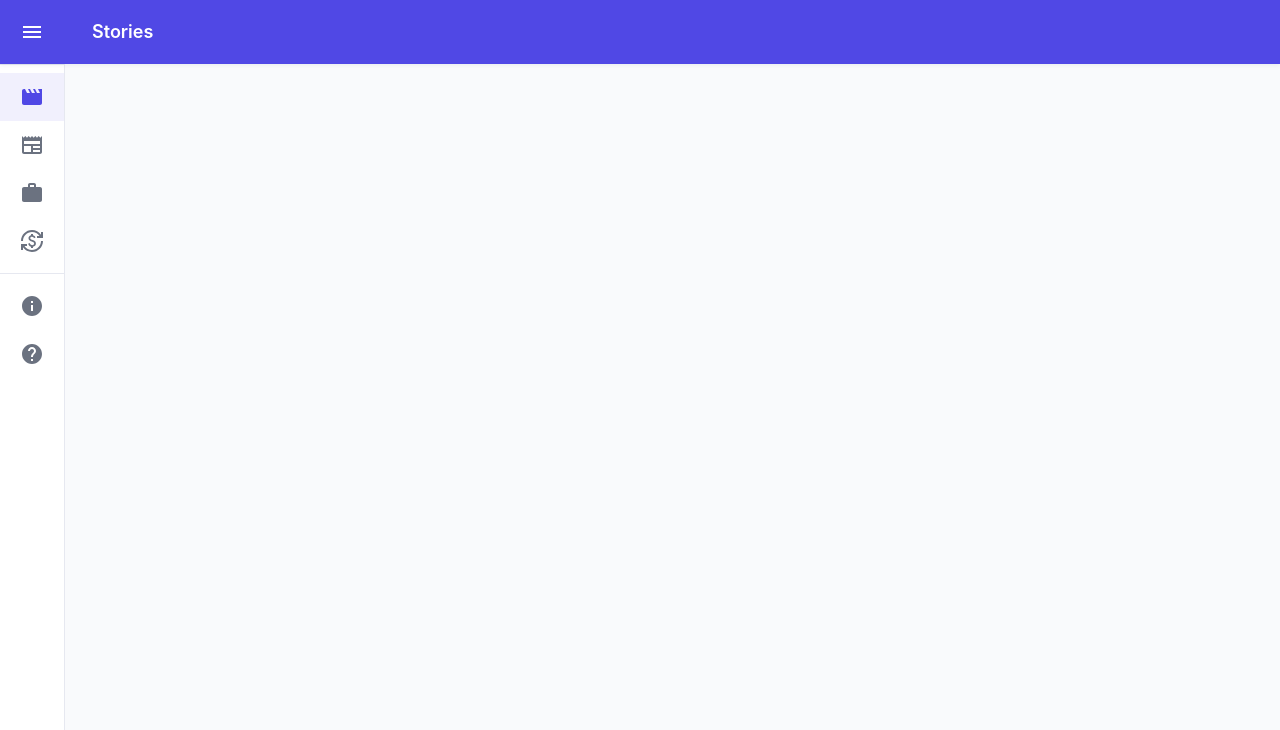
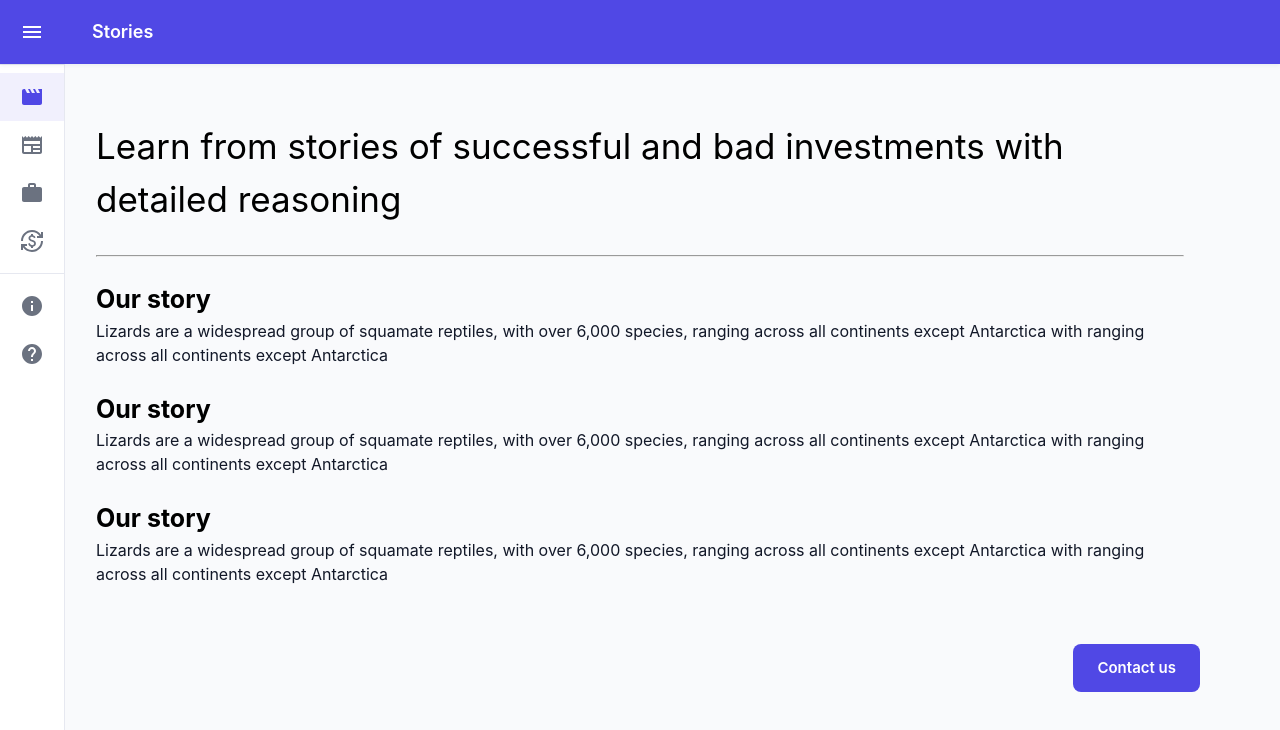
Before and after one commit to CarachinoAlessio/IntelliMents, a React (Create React App) app: page /about in a window 1280 px wide. Shown: the top 730 px of the page. Built offline with nearby package versions, Linux system fonts and the light colour scheme; the HTML template or start-up script is replaced by a standard one.

Commit message:
AboutComp

```diff
--- a/package.json
+++ b/package.json
@@ -5,6 +5,7 @@
   "dependencies": {
     "@emotion/react": "^11.9.0",
     "@emotion/styled": "^11.8.1",
+    "@material-ui/core": "^4.12.4",
     "@mui/icons-material": "^5.8.2",
     "@mui/lab": "^5.0.0-alpha.84",
     "@mui/material": "^5.8.2",
--- a/src/components/AboutComp.js
+++ b/src/components/AboutComp.js
@@ -1,9 +1,55 @@
+import Container from '@mui/material/Container';
+import Row from '@mui/material/Container';
+import Col from '@mui/material/Container';
+
+import {Box, Button} from "@mui/material";
+
+
+const styleObj = {
+    fontSize: 35,
+    color: "#000",
+    paddingTop: "50px",
+    paddingBottom: "30px",
+}
+
+const styleObjBold = {
+    fontSize: 25,
+    color: "#000",
+    fontWeight: "bold",
+}
+
 export default function AboutComp(props) {
 
     return (
-        ''
+        <Container fluid="lg">
+            <Row>
+                <Col>
+                <p style={styleObj}>Learn from stories of successful and bad investments with<br/> detailed reasoning</p>
+
+                <hr/><br/>
+
+                <p style={styleObjBold}>Our story</p>
+                <p>Lizards are a widespread group of squamate reptiles, with over 6,000
+species, ranging across all continents except Antarctica with ranging across all continents except Antarctica</p><br/>
+
+
+                <p style={styleObjBold}>Our story</p>
+                                <p>Lizards are a widespread group of squamate reptiles, with over 6,000
+                species, ranging across all continents except Antarctica with ranging across all continents except Antarctica</p><br/>
+
+
+                <p style={styleObjBold}>Our story</p>
+                                <p>Lizards are a widespread group of squamate reptiles, with over 6,000
+                species, ranging across all continents except Antarctica with ranging across all continents except Antarctica</p>
+
+                </Col>
+
+                <Box m={1} display="flex" justifyContent="flex-end" alignItems="flex-end">
+                    <Button style={{marginTop: "50px"}} variant="contained" color="primary" size='large'>Contact us</Button>
+                </Box>
+            </Row>
+        </Container>
     );
 }
 
-
 export {AboutComp}
--- a/src/components/NewsComp.js
+++ b/src/components/NewsComp.js
@@ -39,7 +39,7 @@ export default function NewsComp(props) {
     }
 
     return (
-        <Grid container spacing={2} style={{paddingBottom: '50px'}}>
+        <Grid container fluid="sm" spacing={2} style={{paddingBottom: '50px'}}>
             {newsState.map(i => (
                 <Grid  key={i.id} item xs={i.width}>
                     <Card>
```
